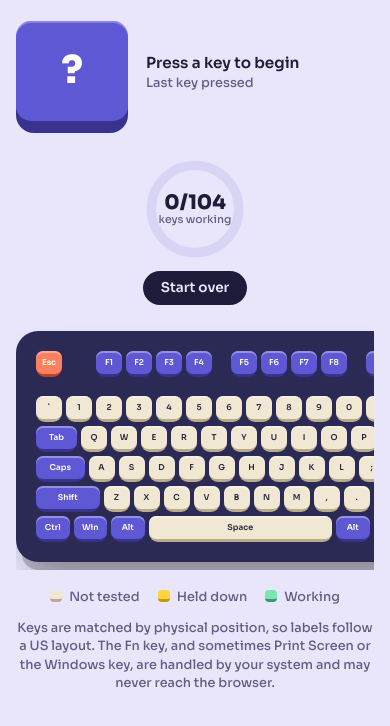
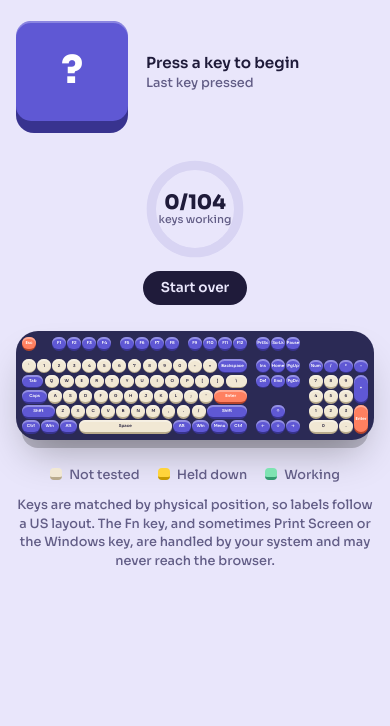
Before and after one commit to cryaothicc/keycheck, a plain HTML site: page index.html in a window 390 px wide. Shown: the part 116-842 px from the top of the page. Drawn offline with Linux system fonts and the light colour scheme.

Commit message:
Refactor button and case styles for improved layout and responsiveness

```diff
--- a/index.html
+++ b/index.html
@@ -40,13 +40,13 @@ h1{font-size:clamp(2.2rem,5vw,3.4rem);font-weight:800;letter-spacing:-.04em;line
 .ring small{font-weight:500;font-size:.68rem;color:var(--mute)}
 button{font:inherit;font-size:.85rem;font-weight:600;cursor:pointer;border:0;background:var(--ink);color:var(--bg);border-radius:20px;padding:7px 18px}
 button:focus-visible{outline:3px solid var(--mint);outline-offset:2px}
-.scroll{overflow-x:auto;padding:4px 0 8px}
-.case{width:max-content;margin:0 auto;background:var(--case);border-radius:22px;padding:18px;box-shadow:0 14px 0 -6px #00000033,0 22px 40px -12px #0000004d}
+.scroll{padding:4px 0 8px}
+.case{width:max-content;margin:0 auto;background:var(--case);border-radius:22px;padding:calc(var(--u)*.35);box-shadow:0 14px 0 -6px #00000033,0 22px 40px -12px #0000004d}
 .kb{display:flex;gap:calc(var(--u)*.5)}
 .row{display:flex;height:var(--u)}
 .gap{height:calc(var(--u)*.5)}
 .sp{width:calc(var(--u)*var(--w));flex:none}
-.k{--face:#f1e8d4;--base:#b9ab8c;--tx:#2b2640;width:calc(var(--u)*var(--w) - 4px);height:calc(var(--u) - 4px);margin:2px;padding-bottom:calc(var(--u)*.1);border-radius:9px;background:var(--base);user-select:none}
+.k{--face:#f1e8d4;--base:#b9ab8c;--tx:#2b2640;width:calc(var(--u)*var(--w) - var(--u)*.08);height:calc(var(--u)*.92);margin:calc(var(--u)*.04);padding-bottom:calc(var(--u)*.1);border-radius:9px;background:var(--base);user-select:none}
 .k b{display:flex;align-items:center;justify-content:center;width:100%;height:100%;border-radius:7px;background:var(--face);color:var(--tx);font-weight:600;font-size:calc(var(--u)*.27);box-shadow:inset 0 2px 0 #ffffff55;transition:transform .05s}
 .k.m{--face:#5f58d4;--base:#38338f;--tx:#fff}
 .k.x{--face:#ff8060;--base:#b8452b;--tx:#fff}
@@ -186,8 +186,7 @@ $('reset').addEventListener('click',function(){
  $('sub').textContent='Last key pressed';$('hist').innerHTML='';update();$('reset').blur();
 });
 function fit(){
- var w=document.documentElement.clientWidth-32-36;
- var u=Math.max(30,Math.min(54,w/23));
+ var u=Math.min(54,(document.documentElement.clientWidth-32)/23.7);
  document.documentElement.style.setProperty('--u',u+'px');
 }
 addEventListener('resize',fit);fit();
```
